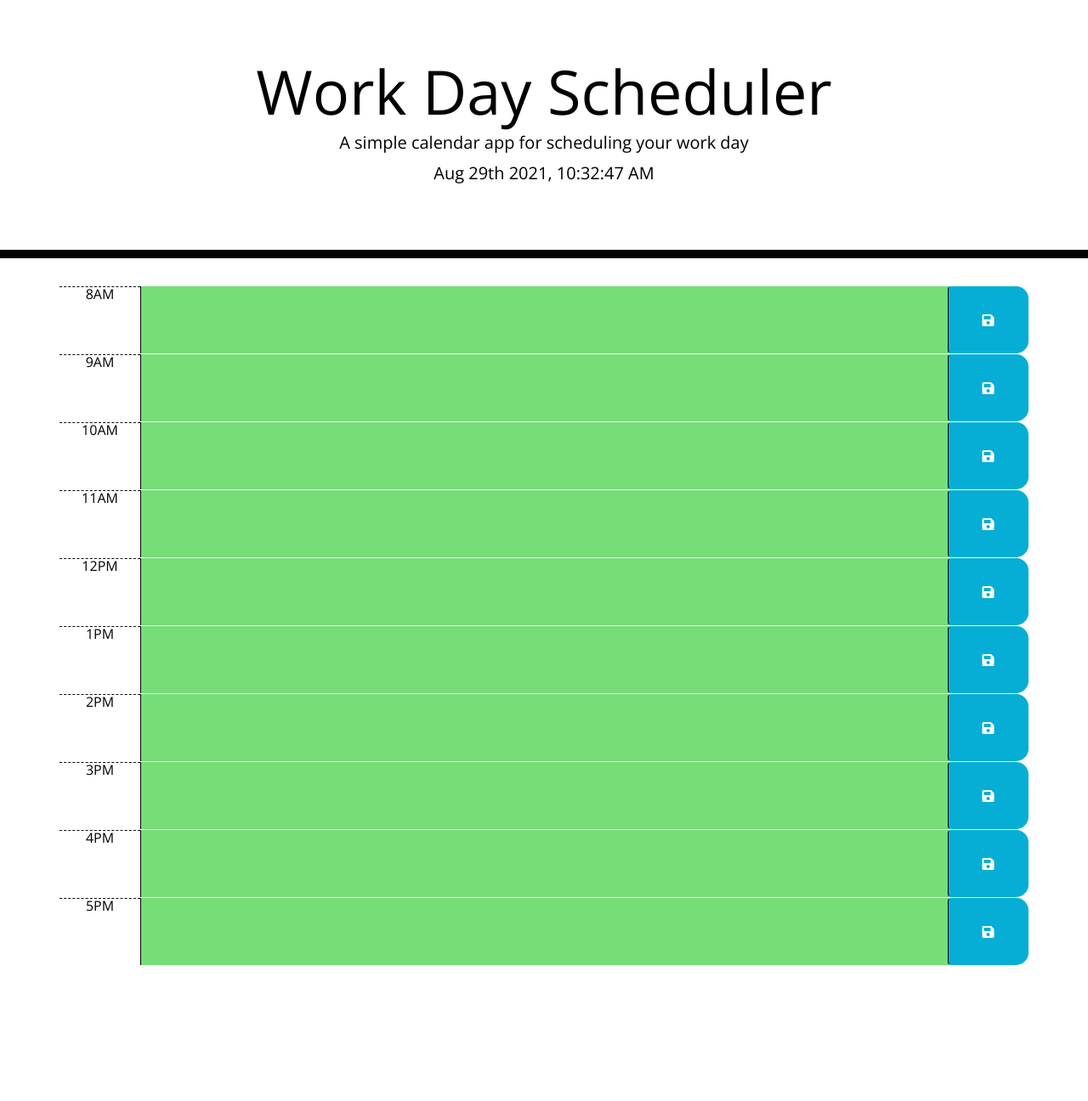
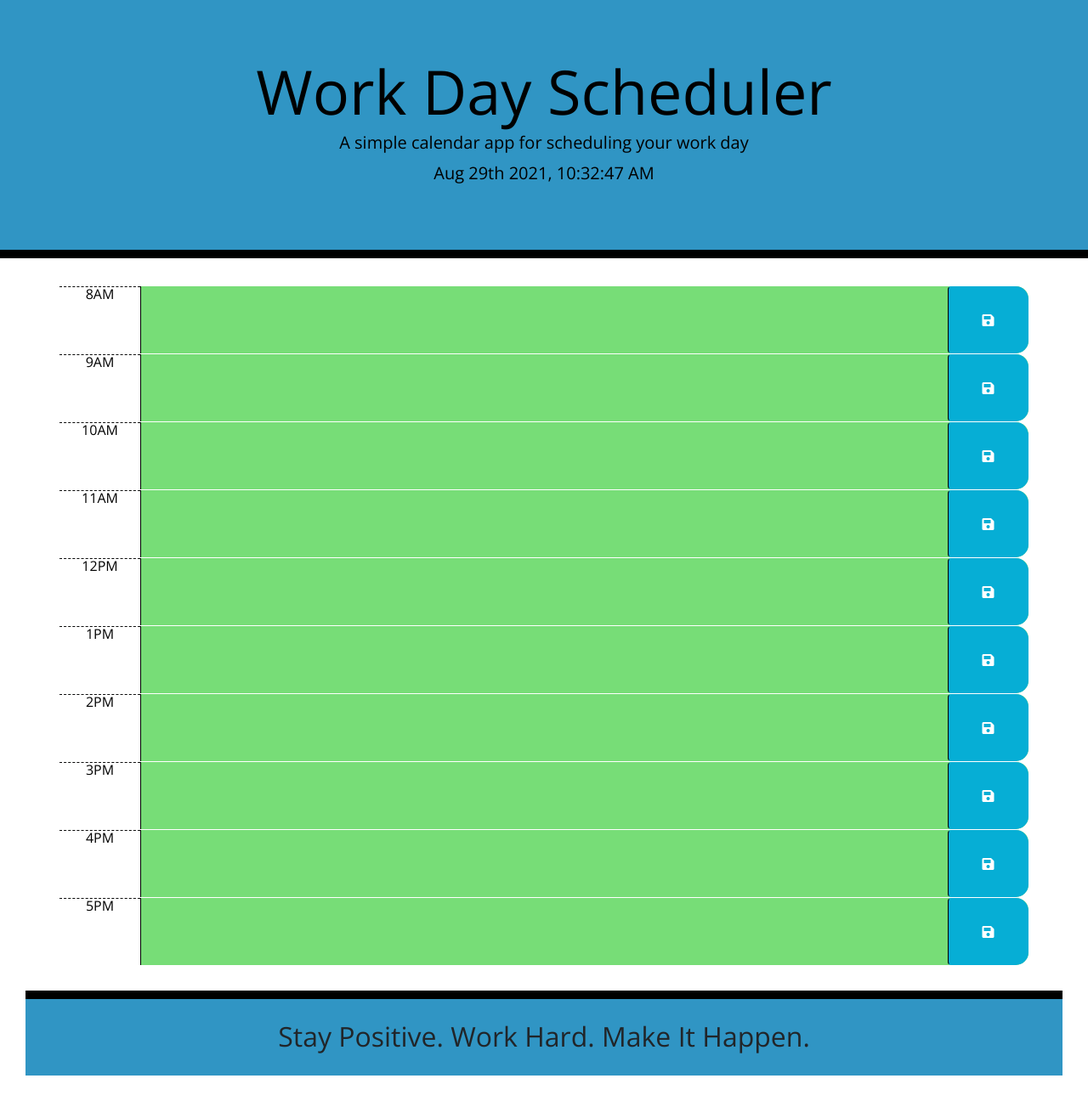
Before and after one commit to TWAllison/work-day, a plain HTML site: page index.html in a window 1280 px wide. Shown: the whole page at 85% size. Before the commit the page ends 1136 px from the top, so only its background shows below. Drawn offline with nearby package versions, Linux system fonts and the light colour scheme.

Commit message:
add footer and background color to header and foorter

```diff
--- a/assets/css/style.css
+++ b/assets/css/style.css
@@ -15,11 +15,21 @@ textarea{
 
 .jumbotron {
   text-align: center;
-  background-color: transparent;
+  background-color:rgb(48, 149, 196);
   color: black;
   border-radius: 0;
-  border-bottom: 10px solid black;
+  border-bottom: 10px solid rgb(0, 0, 0);
 }
+
+footer {
+  text-align: center;
+  background-color: rgb(48, 149, 196);
+  border-top: 10px solid black;
+  height: 100px;
+  padding:25px;
+  margin:30px;
+}
+
 
 .description{
   white-space: pre-wrap;
--- a/index.html
+++ b/index.html
@@ -22,7 +22,7 @@
   <div class="container">
     <!-- Timeblocks go here -->
     <div id="0800" class="row time-block">
-      <div class="col-1 hour text-wrap">8AM</div>
+      <div class="col-1 hour text-wrap ">8AM</div>
       <textarea class="col-10 description"></textarea>
       <button class="btn saveBtn col-1"><i class="fas fa-save"></i></button>
 
@@ -82,11 +82,14 @@
     <div id="1700" class="row time-block">
       <div class="col-1 hour text-wrap">5PM</div>
       <textarea class="col-10 description"></textarea>
-      <button class="btn saveBtn col-1"><i class="fas fa-save"></i></button>  <!--fontawesome save icon here -->
-      </div>
+      <button class="btn saveBtn col-1"><i class="fas fa-save"></i></button>
+      <!--fontawesome save icon here -->
+    </div>
+  </div>
 
-
-  </div>
+  <footer>
+    <h2>Stay Positive. Work Hard. Make It Happen.</h2>
+  </footer>
 
   <script src="https://code.jquery.com/jquery-3.4.1.min.js"></script>
   <script src="https://cdnjs.cloudflare.com/ajax/libs/moment.js/2.24.0/moment.min.js"></script>
```
Also changed, not shown: assets/photos/pexels-photo-2734469.jpeg (added).
